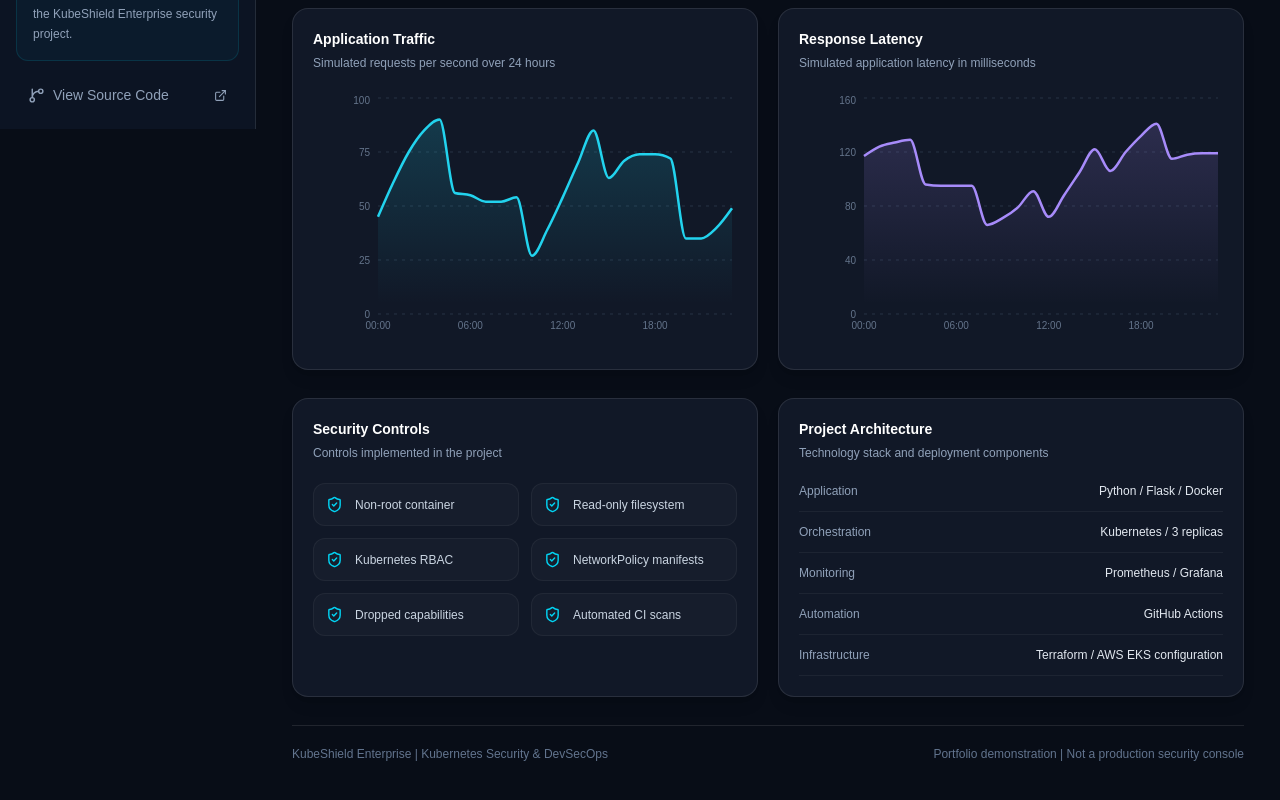
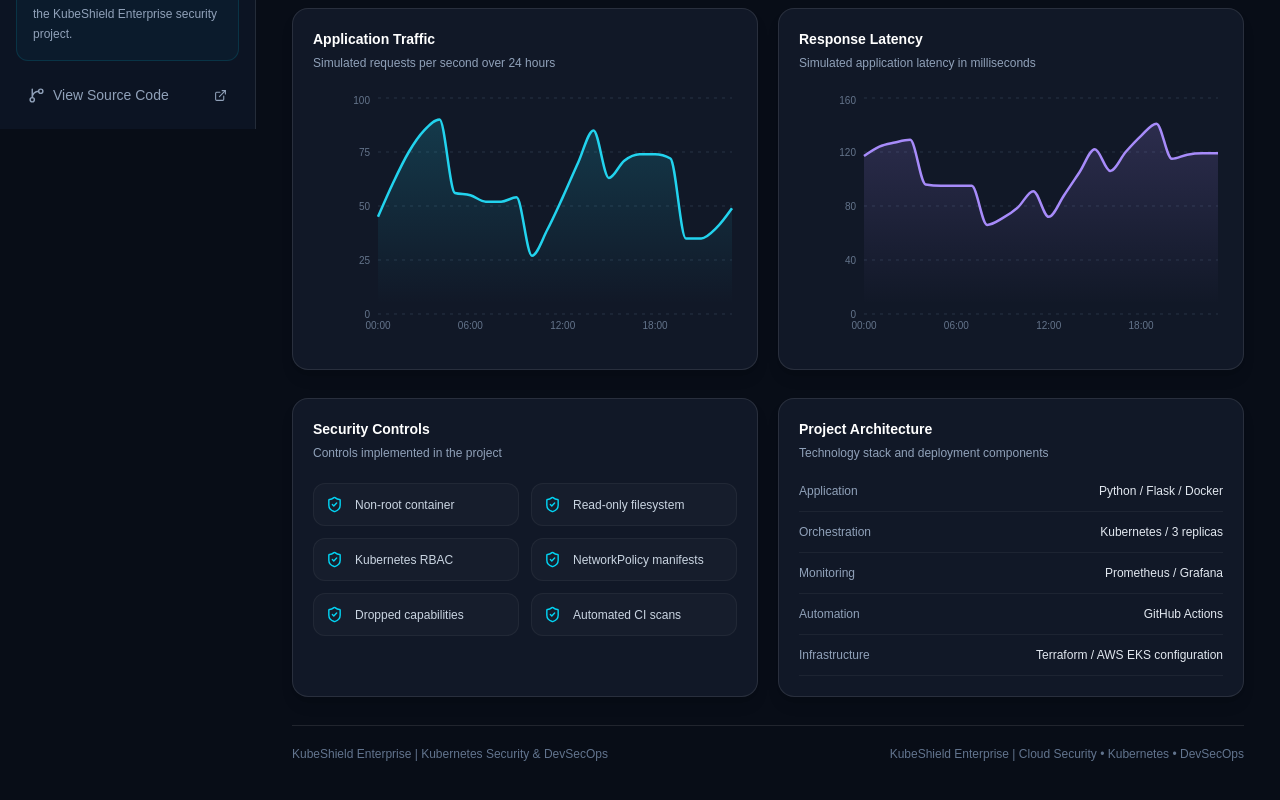
Before and after one commit to S18-01/KubeShield-Enterprise, a Next.js app in the folder frontend/: page / in a window 1280 px wide. Shown: the part 671-1471 px from the top of the page. Built offline with nearby package versions, Linux system fonts and the light colour scheme.

Commit message:
Update dashboard footer

```diff
--- a/frontend/src/app/page.tsx
+++ b/frontend/src/app/page.tsx
@@ -907,7 +907,7 @@ export default function Home() {
               KubeShield Enterprise | Kubernetes Security & DevSecOps
             </span>
             <span>
-              Portfolio demonstration | Not a production security console
+              KubeShield Enterprise | Cloud Security • Kubernetes • DevSecOps
             </span>
           </footer>
         </main>
```
